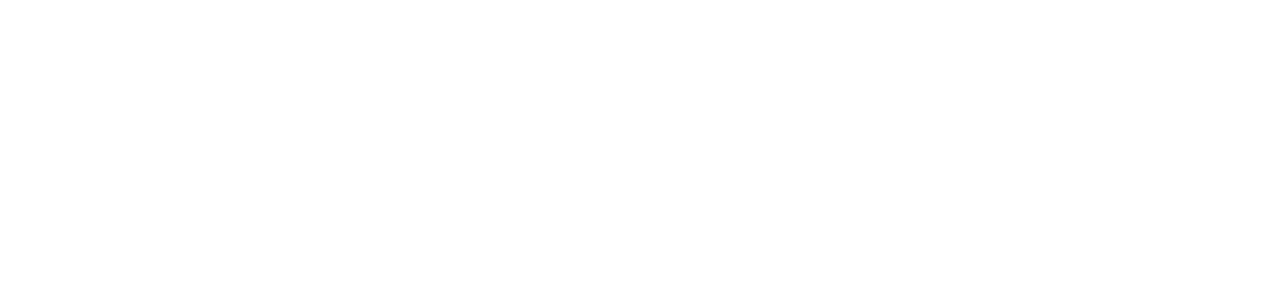
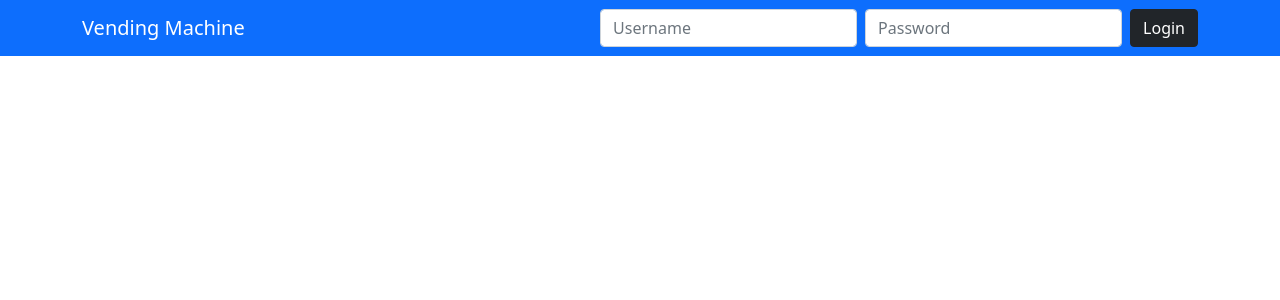
Before and after one commit to Taztingo/solidity-vending-machine, a React (Create React App) app in the folder app/: page / in a window 1280 px wide. Shown: the top 300 px of the page. Built offline with nearby package versions, Linux system fonts and the light colour scheme.

Commit message:
Added some starter components and hooked up react-bootstrap. I want to incorporate drizzle.

```diff
--- a/app/package.json
+++ b/app/package.json
@@ -6,7 +6,9 @@
     "@testing-library/jest-dom": "^5.14.1",
     "@testing-library/react": "^11.2.7",
     "@testing-library/user-event": "^12.8.3",
+    "bootstrap": "^5.1.3",
     "react": "^17.0.2",
+    "react-bootstrap": "^2.0.0",
     "react-dom": "^17.0.2",
     "react-scripts": "4.0.3",
     "web-vitals": "^1.1.2"
--- a/app/src/App.js
+++ b/app/src/App.js
@@ -1,6 +1,19 @@
+import Header from './components/Header'
+import VendingMachine from './components/VendingMachine'
+import {Container, Row, Col} from 'react-bootstrap';
+import {useState} from 'react';
+
 function App() {
+  const [isOwner, setOwner] = useState(false);
+
   return (
     <div className="App">
+        <Header isOwner={isOwner}/>
+        <Container>
+          <Row>
+            <Col><VendingMachine/></Col>
+          </Row>
+        </Container>
     </div>
   );
 }
--- /dev/null
+++ b/app/src/components/Header.js
@@ -0,0 +1,30 @@
+import React from 'react'
+import {useState} from 'react'
+import {Navbar, Container, Nav, Form, Button, FormControl, Input} from 'react-bootstrap'
+
+const Header = ({isOwner}) => {
+    const [balance, setBalance] = useState(0.00);
+
+    console.log(isOwner);
+
+    return (
+        <Navbar bg="primary" variant="dark">
+            <Container>
+                <Navbar.Brand href="#home">Vending Machine</Navbar.Brand>
+
+                {isOwner
+                    ? <div>Ether blah: {balance}</div>
+                    : <Form className="d-flex">
+                        <FormControl type="text" placeholder="Username" className="me-2" aria-label="Username"/>
+                        <FormControl type="password" placeholder="Password" className="me-2" aria-label="Password"/>
+                        <Button variant="dark">Login</Button>
+                    </Form>
+                }
+            </Container>
+
+
+        </Navbar>
+    )
+}
+
+export default Header
--- /dev/null
+++ b/app/src/components/VendingMachine.js
@@ -0,0 +1,11 @@
+import React from 'react'
+
+const VendingMachine = () => {
+    return (
+        <div className="VendingMachine">
+
+        </div>
+    )
+}
+
+export default VendingMachine
--- a/app/src/index.js
+++ b/app/src/index.js
@@ -2,6 +2,8 @@
 import ReactDOM from 'react-dom';
 import App from './App';
 import reportWebVitals from './reportWebVitals';
+
+import 'bootstrap/dist/css/bootstrap.min.css';
 
 ReactDOM.render(
   <React.StrictMode>
```
Also changed, not shown: 1 other file (tests, documents, lock files or other folders).
